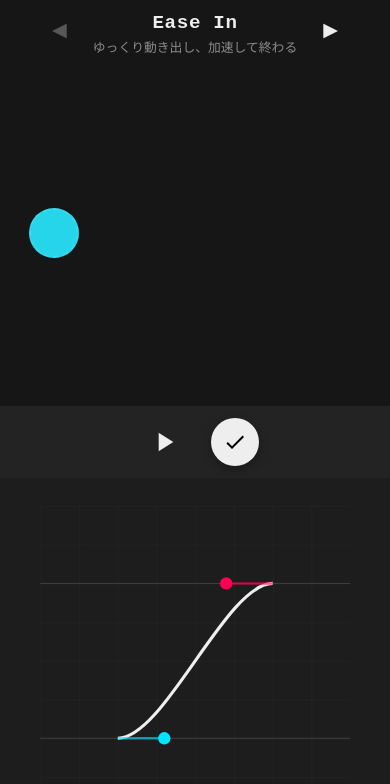
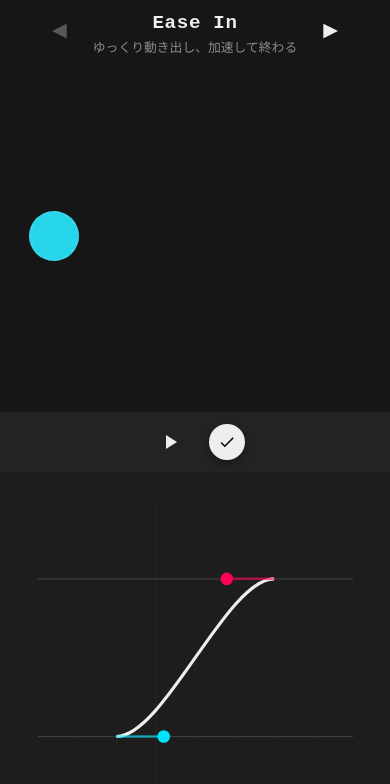
Before and after one commit to tsub-o8/EaseMatch, a Vue app: page / in a window 390 px wide. Shown: the top 784 px of the page. Built offline with nearby package versions, Linux system fonts and the light colour scheme; the HTML template or start-up script is replaced by a standard one.

Commit message:
ツールバーのメディアクエリ

```diff
--- a/src/components/GameView.vue
+++ b/src/components/GameView.vue
@@ -335,7 +335,7 @@
   display: flex; align-items: center; justify-content: center; gap: 20px;
 
   @media (max-width: 600px) {
-    height: 72px;
+    height: 60px;
     gap: 15px;
   }
 }
@@ -365,6 +365,9 @@
   background: transparent; border: none; color: var(--c-text);
   padding: 0;
   gap: 8px;
+  @media (max-width: 600px) {
+    width: 3rem; height: 3rem;
+  }
 }
 
 /* Matchボタン */
@@ -378,6 +381,10 @@
     transform: translateY(-2px);
     box-shadow: 0 6px 15px rgba(0,0,0,0.4);
     background: #fff;
+  }
+
+  @media (max-width: 600px) {
+    width: 2.25rem; height: 2.25rem;
   }
 }
 
```
